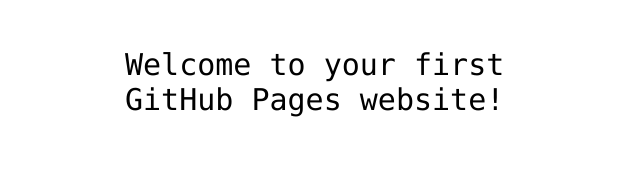
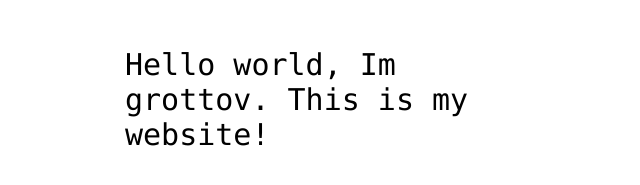
Before and after one commit to grottoV/grottov.github.io, a plain HTML site: page index.html in a window 1280 px wide. Shown: the part 341-526 px from the top of the page, without its empty margins (315-955 px from the left). Drawn offline with Linux system fonts and the light colour scheme.

Commit message:
grottov.github.io
Added my intro

```diff
--- a/index.html
+++ b/index.html
@@ -12,7 +12,7 @@
 <img src="https://octodex.github.com/images/daftpunktocat-thomas.gif" id="octocat" alt="octocat-gif" />
 
 <!-- Change this code here by copy and pasting your template on line 15 -->
-<p>Welcome to your first GitHub Pages website!</p>
+<p>Hello world, Im grottov. This is my website!</p>
 
 </body>
 </html>
```
